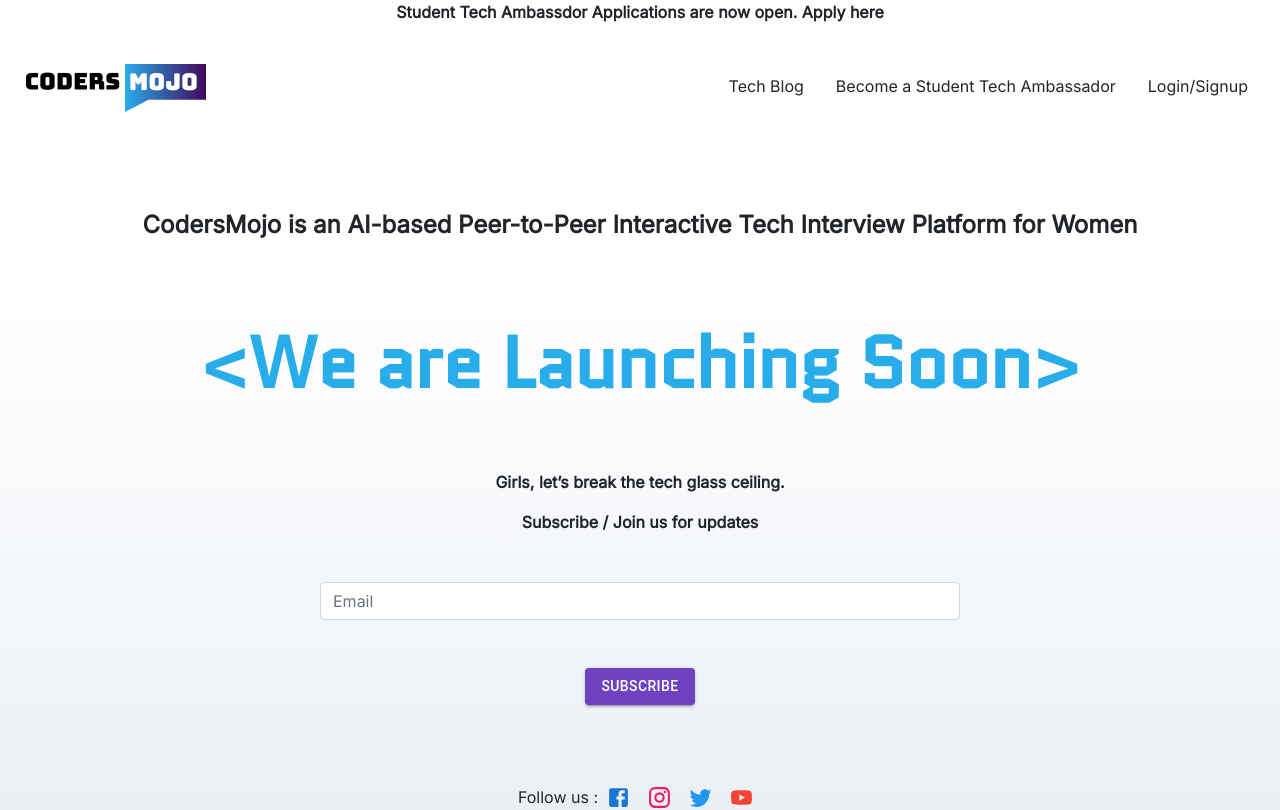
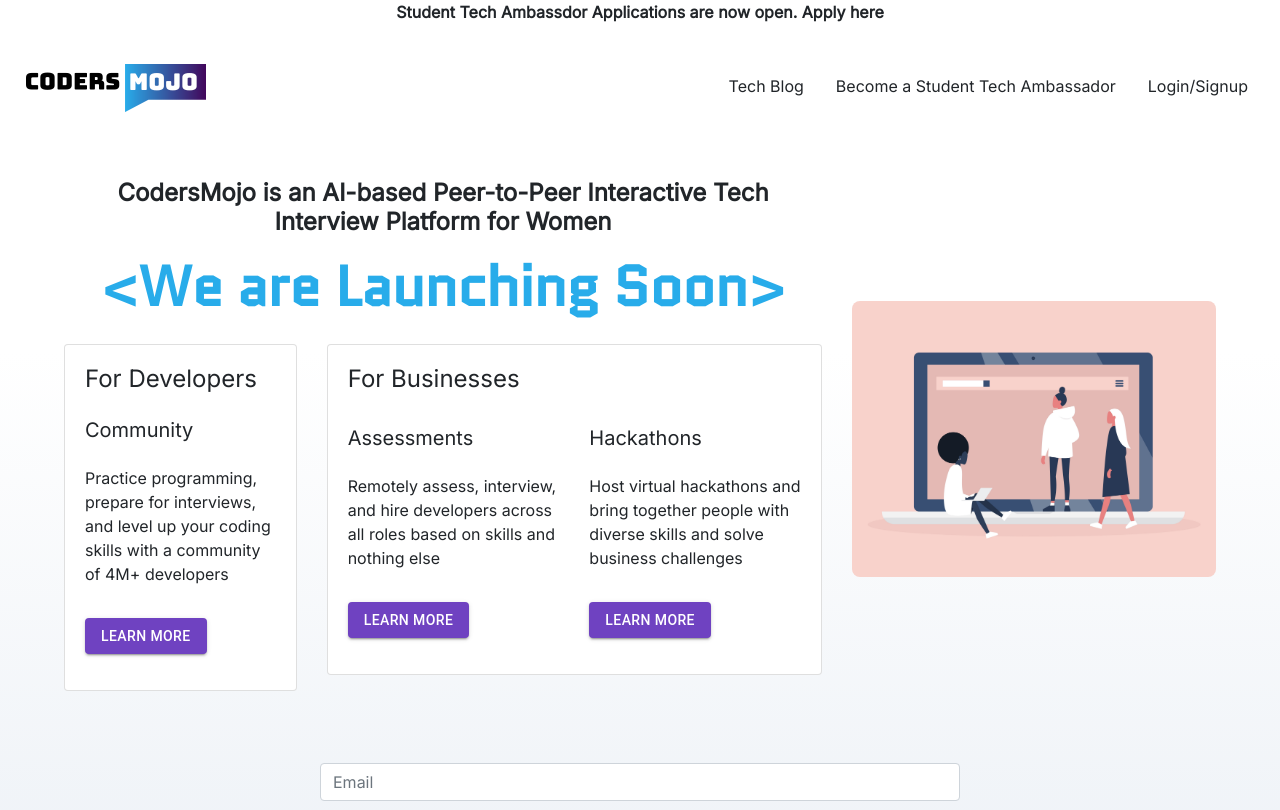
Before and after one commit to yeukfei02/codersMojoFrontend, a Next.js app: page / in a window 1280 px wide. Shown: the top 810 px of the page. Built offline with nearby package versions, Linux system fonts and the light colour scheme; no server answers; what is_js would draw is missing.

Commit message:
refactor: 💡 update landing page

```diff
--- a/components/landingPage/LandingPage.tsx
+++ b/components/landingPage/LandingPage.tsx
@@ -38,6 +38,10 @@ function LandingPage(): JSX.Element {
     if (e.target.value) {
       setEmail(e.target.value);
     }
+  };
+
+  const handleLearnMoreButtonClick = () => {
+    console.log(123);
   };
 
   const handleSubscribeButtonClick = () => {
@@ -133,24 +137,89 @@ function LandingPage(): JSX.Element {
         </div>
       </nav>
 
-      <div style={{ margin: '5em auto' }}>
-        <h4 className="text-center font-weight-bold">
-          CodersMojo is an AI-based Peer-to-Peer Interactive Tech Interview Platform for Women
-        </h4>
-      </div>
+      <div style={{ margin: '2em 4em' }}>
+        <div className="row">
+          <div className="col-sm-8 d-flex justify-content-center">
+            <div style={{ display: 'flex', flexDirection: 'column' }}>
+              <h4 className="text-center font-weight-bold my-3">
+                CodersMojo is an AI-based Peer-to-Peer Interactive Tech Interview Platform for Women
+              </h4>
 
-      <div style={{ margin: '4em auto' }}>
-        <h1 className="text-center font-weight-bold quantico display-3" style={{ color: '#28ACEA' }}>
-          {weAreLaunchingSoonText}
-        </h1>
-      </div>
+              <div className="text-center font-weight-bold quantico display-4" style={{ color: '#28ACEA' }}>
+                {weAreLaunchingSoonText}
+              </div>
 
-      <div className="text-center font-weight-bold" style={{ margin: '1em auto' }}>
-        Girls, let’s break the tech glass ceiling.
-      </div>
+              <div className="my-4" style={{ display: 'flex', flexDirection: 'row' }}>
+                <div className="row">
+                  <div className="col-sm-4">
+                    <div className="card">
+                      <div className="card-body">
+                        <h4>For Developers</h4>
 
-      <div className="text-center font-weight-bold" style={{ margin: '1em auto' }}>
-        Subscribe / Join us for updates
+                        <h5 className="my-4">Community</h5>
+                        <div className="my-3">
+                          Practice programming, prepare for interviews, and level up your coding skills with a community
+                          of 4M+ developers
+                        </div>
+                        <Button
+                          className="my-3"
+                          variant="contained"
+                          color="secondary"
+                          onClick={() => handleLearnMoreButtonClick()}
+                        >
+                          Learn more
+                        </Button>
+                      </div>
+                    </div>
+                  </div>
+                  <div className="col-sm-8">
+                    <div className="card">
+                      <div className="card-body">
+                        <h4>For Businesses</h4>
+
+                        <div className="row">
+                          <div className="col-sm">
+                            <h5 className="my-4">Assessments</h5>
+                            <div className="my-3">
+                              Remotely assess, interview, and hire developers across all roles based on skills and
+                              nothing else
+                            </div>
+                            <Button
+                              className="my-3"
+                              variant="contained"
+                              color="secondary"
+                              onClick={() => handleLearnMoreButtonClick()}
+                            >
+                              Learn more
+                            </Button>
+                          </div>
+                          <div className="col-sm">
+                            <h5 className="my-4">Hackathons</h5>
+                            <div className="my-3">
+                              Host virtual hackathons and bring together people with diverse skills and solve business
+                              challenges
+                            </div>
+                            <Button
+                              className="my-3"
+                              variant="contained"
+                              color="secondary"
+                              onClick={() => handleLearnMoreButtonClick()}
+                            >
+                              Learn more
+                            </Button>
+                          </div>
+                        </div>
+                      </div>
+                    </div>
+                  </div>
+                </div>
+              </div>
+            </div>
+          </div>
+          <div className="col-sm-4 d-flex justify-content-center align-items-center">
+            <img src="/landing-page-image.png" style={{ width: '100%', borderRadius: '0.5em' }} alt="" />
+          </div>
+        </div>
       </div>
 
       <div className="d-flex justify-content-center" style={{ marginTop: '3em' }}>
```
Also changed, not shown: public/landing-page-image.png (added).
